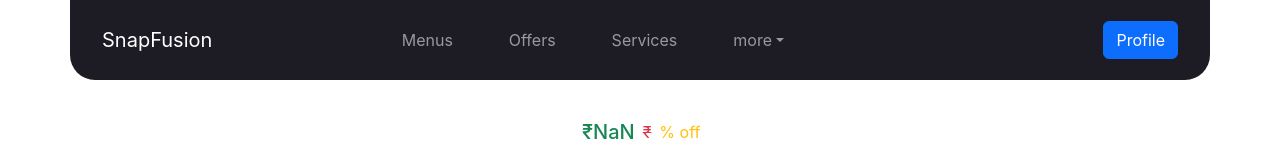
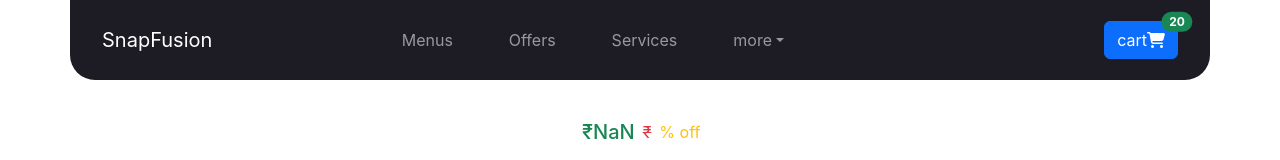
Before and after one commit to rohankarankot/WebA2Z, a React (Create React App) app: page /product in a window 1280 px wide. Shown: the top 160 px of the page. Built offline with nearby package versions, Linux system fonts and the light colour scheme.

Commit message:
implemented context for cart functionality --exploiter

```diff
--- a/public/index.html
+++ b/public/index.html
@@ -27,7 +27,7 @@
     <title>SnapFusion Pro</title>
     <link href="https://cdn.jsdelivr.net/npm/bootstrap@5.3.3/dist/css/bootstrap.min.css" rel="stylesheet" integrity="sha384-QWTKZyjpPEjISv5WaRU9OFeRpok6YctnYmDr5pNlyT2bRjXh0JMhjY6hW+ALEwIH" crossorigin="anonymous">
     <link href='https://unpkg.com/boxicons@2.1.4/css/boxicons.min.css' rel='stylesheet'>
-
+    <link rel="stylesheet" href="https://cdnjs.cloudflare.com/ajax/libs/font-awesome/6.6.0/css/all.min.css" integrity="sha512-Kc323vGBEqzTmouAECnVceyQqyqdsSiqLQISBL29aUW4U/M7pSPA/gEUZQqv1cwx4OnYxTxve5UMg5GT6L4JJg==" crossorigin="anonymous" referrerpolicy="no-referrer" />
   </head>
   <body>
     <noscript>You need to enable JavaScript to run this app.</noscript>
--- a/src/App.jsx
+++ b/src/App.jsx
@@ -2,13 +2,18 @@ import "./App.css";
 import NavbarComponent from "./components/navbar/navbar.component";
 import FooterComponent from "./components/footer/footer.component";
 import RootRouting from "./Routing";
+import { CartContext } from "./context/cart.context";
+import { useState } from "react";
 
 function App() {
+  const [cart, setCart] = useState(20);
   return (
     <>
-      <NavbarComponent />
-      <RootRouting />
-      <FooterComponent />
+      <CartContext.Provider value={{ cart, setCart }}>
+        <NavbarComponent />
+        <RootRouting />
+        <FooterComponent />
+      </CartContext.Provider>
     </>
   );
 }
--- a/src/components/navbar/navbar.component.jsx
+++ b/src/components/navbar/navbar.component.jsx
@@ -1,11 +1,13 @@
-import React from "react";
+import React, { useContext } from "react";
 
 import styles from "./navbar.module.css";
 import { BRAND_NAME_SHORT } from "../../constants";
 import { Link, NavLink } from "react-router-dom";
 import { ROUTES } from "../../routes";
+import { CartContext } from "../../context/cart.context";
 
 function NavbarComponent() {
+  const { cart } = useContext(CartContext);
   return (
     <div>
       <nav
@@ -85,7 +87,15 @@ function NavbarComponent() {
                 );
               })}
             </ul>
-            <button className="btn btn-primary">Profile</button>
+            <button type="button" class="btn btn-primary position-relative">
+              cart
+              <i class="fa-solid fa-cart-shopping"></i>
+              {
+                <span class="position-absolute top-0 start-100 translate-middle badge rounded-pill bg-success">
+                  {cart}
+                </span>
+              }
+            </button>
           </div>
         </div>
       </nav>
--- a/src/components/pdp/index.jsx
+++ b/src/components/pdp/index.jsx
@@ -1,12 +1,13 @@
-import React, { useEffect, useState } from "react";
+import React, { useContext, useEffect, useState } from "react";
 import ImageSliderComponent from "./imageSlider.component";
 import { useSearchParams } from "react-router-dom";
 import data from "../../mock/feed.json";
+import { CartContext } from "../../context/cart.context";
 
 function ProductDec() {
   let [searchParams] = useSearchParams();
   const [currentProd, setcurrentProd] = useState();
-
+  const { setCart } = useContext(CartContext);
   useEffect(() => {
     const productId = searchParams.get("id");
     const currentProduct = data.data?.filter(
@@ -14,6 +15,19 @@ function ProductDec() {
     );
     setcurrentProd(currentProduct[0]);
   }, [searchParams]);
+
+  const handleCart = (action) => {
+    if (action === "add") {
+      setCart((prev) => prev + 1);
+    } else {
+      setCart((prev) => {
+        if (prev <= 0) {
+          return 0;
+        }
+        return prev - 1;
+      });
+    }
+  };
 
   return (
     <div className="container ">
@@ -38,13 +52,21 @@ function ProductDec() {
             </h6>
             <hr />
             <div className="btn-group" role="group">
-              <button type="button" className="btn btn-danger">
+              <button
+                type="button"
+                className="btn btn-danger"
+                onClick={() => handleCart("remove")}
+              >
                 -
               </button>
               <button type="button" className="btn btn-primary-outlined">
                 Add
               </button>
-              <button type="button" className="btn btn-success">
+              <button
+                type="button"
+                className="btn btn-success"
+                onClick={() => handleCart("add")}
+              >
                 +
               </button>
             </div>
--- /dev/null
+++ b/src/context/cart.context.jsx
@@ -0,0 +1,3 @@
+import { createContext } from "react";
+
+export const CartContext = createContext();
```
